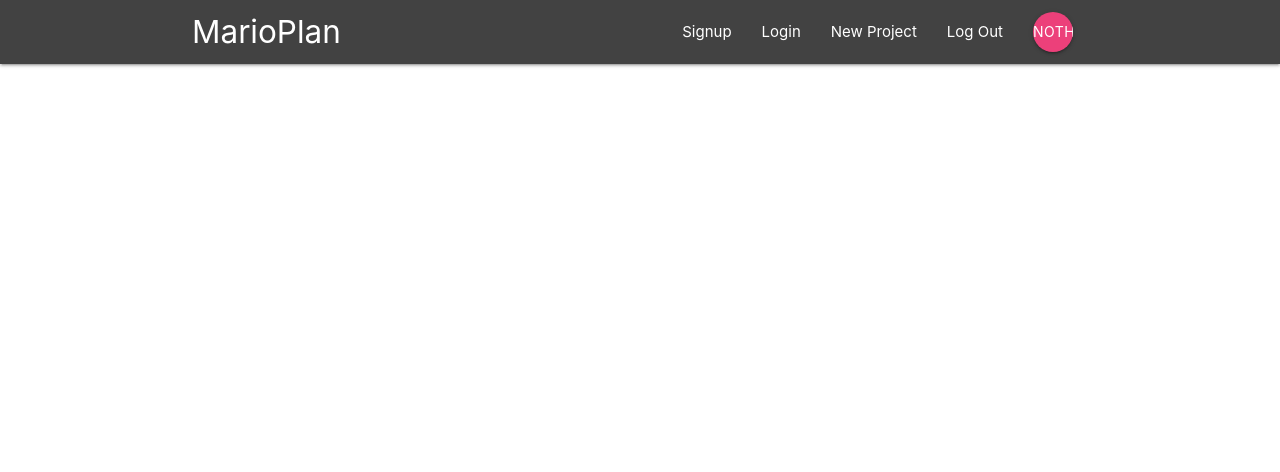
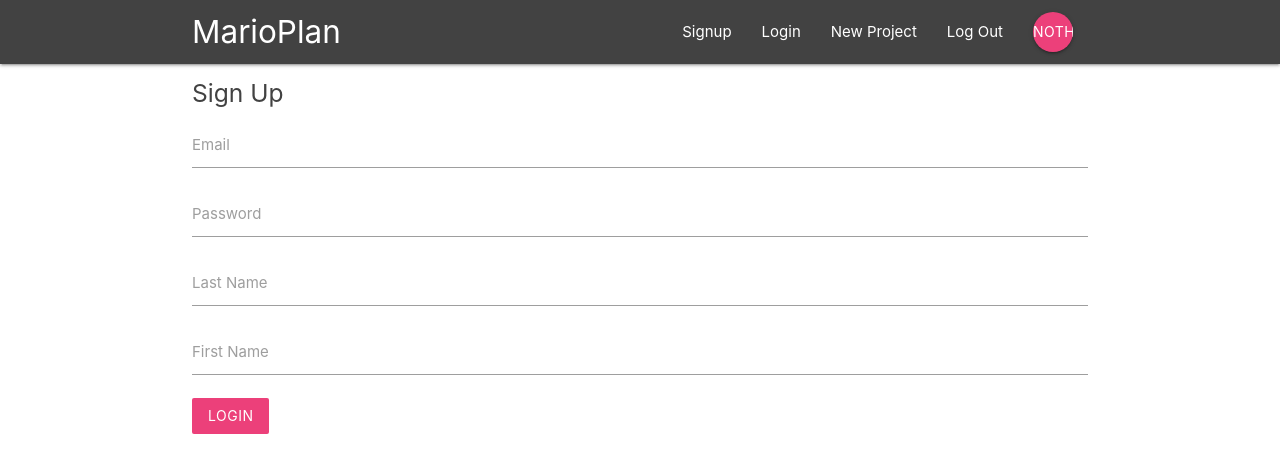
Before and after one commit to SorinC6/Projects-Management-App, a React (Create React App) app in the folder project/: page /signup in a window 1280 px wide. Shown: the top 472 px of the page. Built offline with nearby package versions, Linux system fonts and the light colour scheme.

Commit message:
ADDED SIGNUP COMPONENT AND Route

```diff
--- a/project/src/App.js
+++ b/project/src/App.js
@@ -5,6 +5,7 @@
 import Dashboard from "./components/dashboard/Dashboard";
 import ProjectDetails from "./components/home/ProjectDetails";
 import Signin from "./components/auth/Signin";
+import Signup from "./components/auth/Signup";
 
 function App() {
   return (
@@ -14,6 +15,7 @@
         <Route exact path="/" component={Dashboard} />
         <Route path="/project/:id" component={ProjectDetails} />
         <Route path="/signin" component={Signin} />
+        <Route path="/signup" component={Signup} />
       </Switch>
     </div>
   );
--- /dev/null
+++ b/project/src/components/auth/Signup.js
@@ -0,0 +1,51 @@
+import React, { Component } from "react";
+
+export class Signup extends Component {
+  state = {
+    email: "",
+    password: "",
+    firstName: "",
+    lastName: ""
+  };
+
+  handleChange = e => {
+    this.setState({
+      [e.target.id]: e.target.value
+    });
+  };
+
+  handleSubmit = e => {
+    e.preventDefault();
+    console.log(this.state);
+  };
+  render() {
+    return (
+      <div className="container">
+        <form onSubmit={this.handleSubmit} className="white">
+          <h5 className="grey-text text-darken-3">Sign Up</h5>
+          <div className="input-field">
+            <label htmlFor="email">Email</label>
+            <input type="email" id="email" onChange={this.handleChange} />
+          </div>
+          <div className="input-field">
+            <label htmlFor="password">Password</label>
+            <input type="password" id="password" onChange={this.handleChange} />
+          </div>
+          <div className="input-field">
+            <label htmlFor="lastName">Last Name</label>
+            <input type="text" id="lastName" onChange={this.handleChange} />
+          </div>
+          <div className="input-field">
+            <label htmlFor="firstName">First Name</label>
+            <input type="text" id="firstName" onChange={this.handleChange} />
+          </div>
+          <div className="input-field">
+            <button className="btn pink lighten-1 z-depth-0">Login</button>
+          </div>
+        </form>
+      </div>
+    );
+  }
+}
+
+export default Signup;
```
Also changed, not shown: project/src/components/auth/Signout.js (deleted), 1 other file (tests, documents, lock files or other folders).
